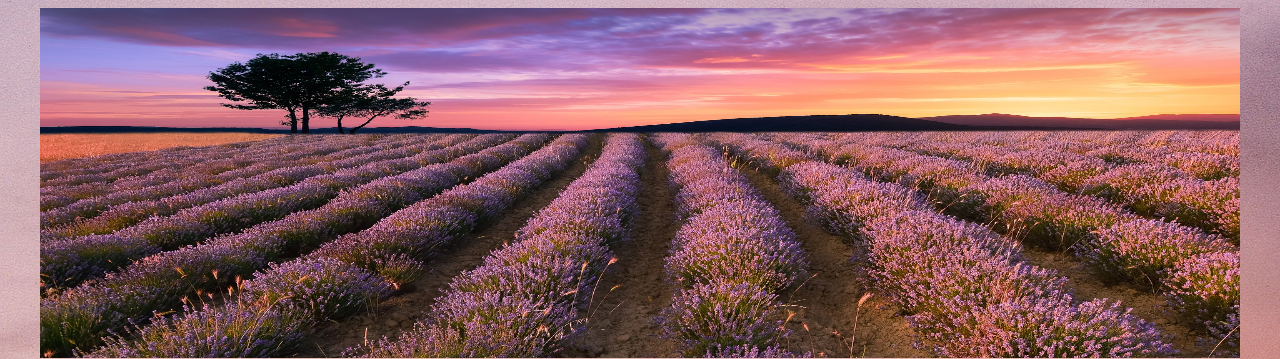
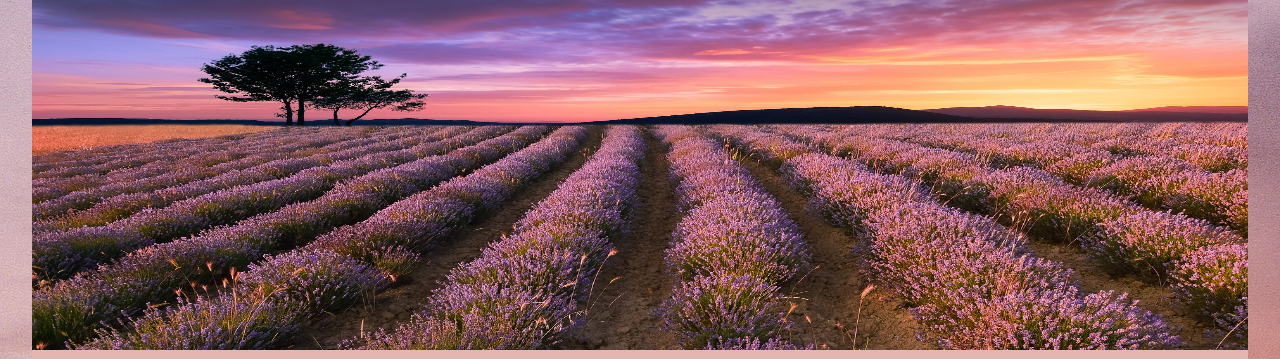
Before and after one commit to smallyu920212/11044223, a plain HTML site: page index.html in a window 1280 px wide. Shown: the top 359 px of the page. Drawn offline with nearby package versions, Linux system fonts and the light colour scheme.

Commit message:
修复了首页跑版问题

```diff
--- a/style.css
+++ b/style.css
@@ -1,10 +1,17 @@
 body{
     background-image: url(image/the-scenery-g10d82afbe_1920.jpg);
+    height: 100%;
+    width: 100%;
+    margin: 0;
+    padding: 0;
+    overflow-x: hidden;
 }
 
 .background_pos{
     display: flex;
     justify-content: center;
+    height: 10%;
+    width: 100%;
 }
 
 .header_picture{
```
